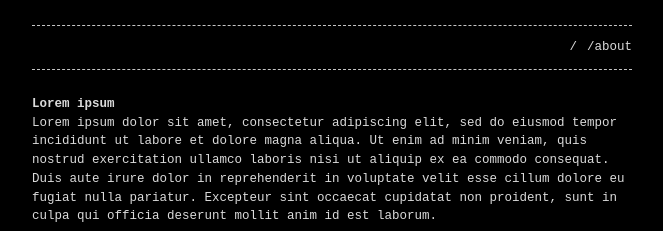
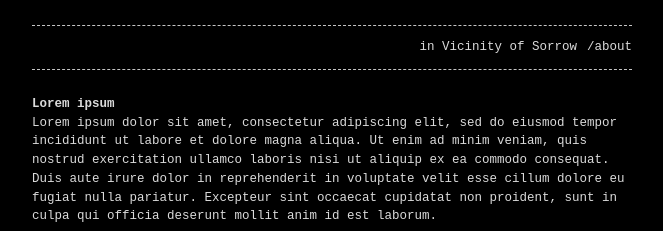
Before and after one commit to invicinity/invicinity.github.io, a Jekyll site: the page built from index.md, in a window 1280 px wide. Shown: the top 231 px of the page, without its empty margins (308-971 px from the left). Built offline with Jekyll 4.4.1, drawn with Linux system fonts in a browser that asks for light colours.

Commit message:
Update index.md

```diff
--- a/index.md
+++ b/index.md
@@ -1,5 +1,5 @@
 ---
-title: /
+title: in Vicinity of Sorrow
 layout: home
 permalink: /
 ---
```
